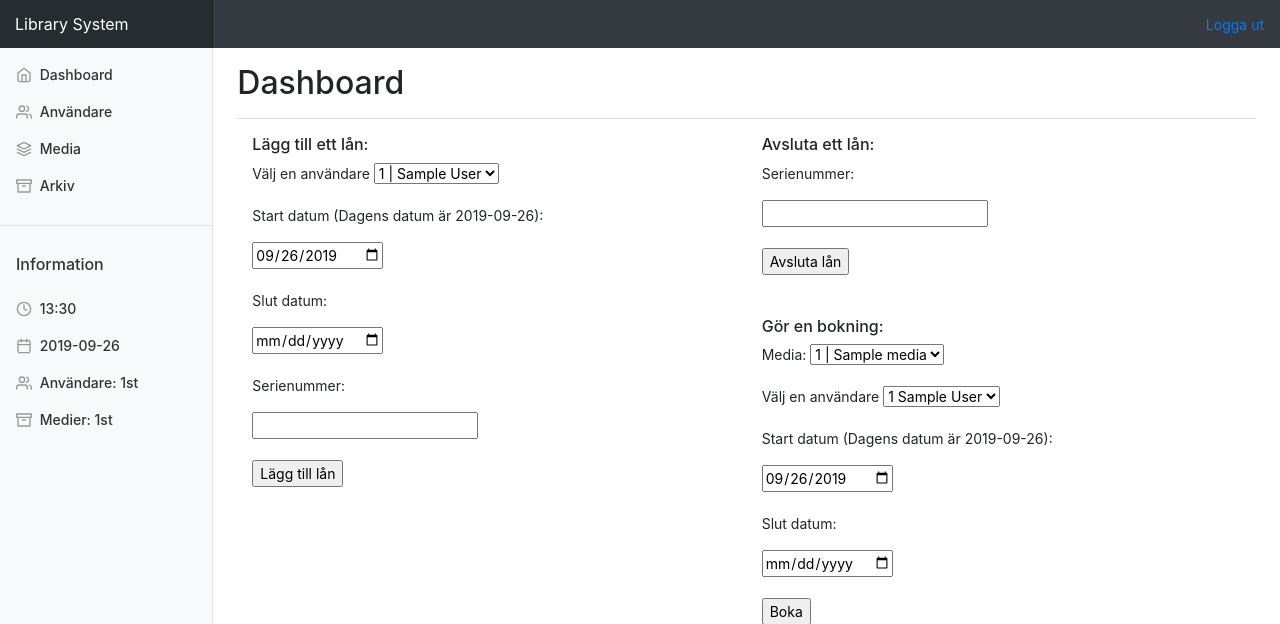
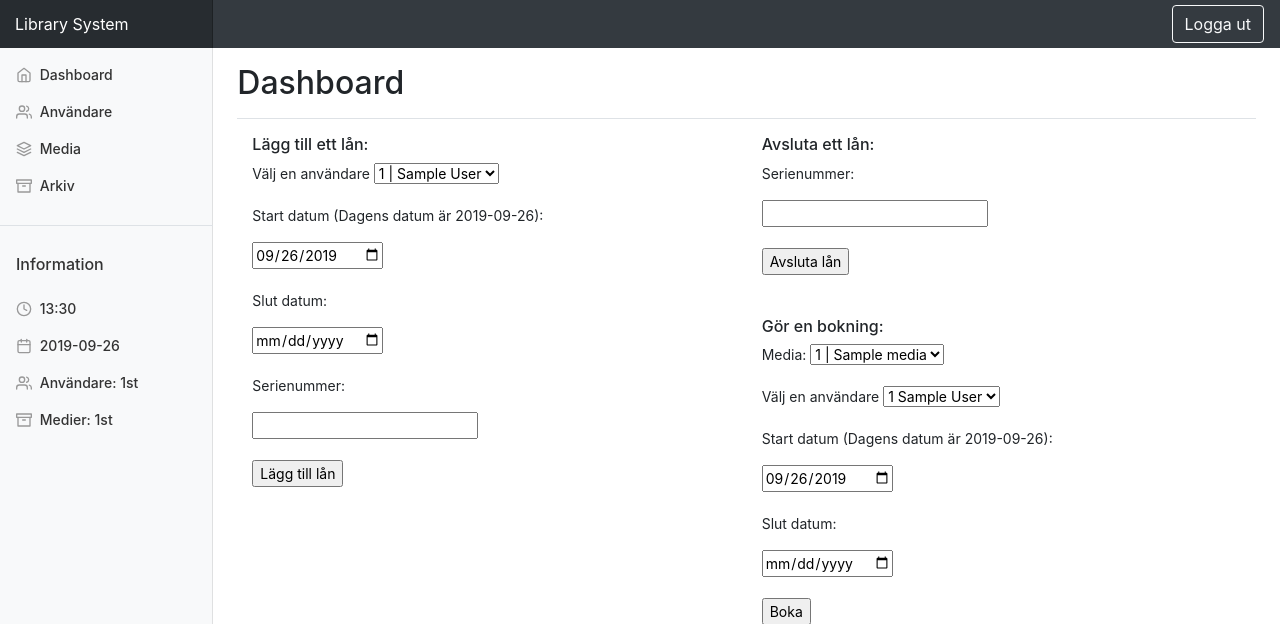
Before and after one commit to EddieGustafsson/LibrarySystem, a PHP site: page / in a window 1280 px wide. Shown: the top 624 px of the page. Run offline with PHP 8.4, Linux system fonts and the light colour scheme; the visitor is signed in with stand-in values (Sample User, id 1); tables that the repository leaves empty or names only in its code hold one stand-in row (values such as "Sample post"); some libraries are stand-ins or nearby versions.

Commit message:
Changed the style of the scrollbar

```diff
--- a/assets/css/dashboard.css
+++ b/assets/css/dashboard.css
@@ -1,5 +1,17 @@
 body {
   font-size: .875rem;
+}
+
+::-webkit-scrollbar {
+  height: 12px;
+  width: 12px;
+  background: #343a40;
+}
+
+::-webkit-scrollbar-thumb {
+  background: #ddd;
+  width: 2px;
+  -webkit-box-shadow: 0px 1px 2px rgba(0, 0, 0, 0.75);
 }
 
 .feather {
--- a/index.php
+++ b/index.php
@@ -30,7 +30,9 @@ if(!isset($_SESSION['login_user'])){
       <a class="navbar-brand col-sm-3 col-md-2 mr-0" href="#"><?php echo $site_name ?></a>
       <ul class="navbar-nav px-3">
         <li class="nav-item text-nowrap">
-        <a href = "logout.php">Logga ut</a>
+        <form class="form-inline my-2 my-lg-0" action="http://<?php echo $domain_name ?>/LibrarySystem/logout.php">
+            <button class="btn btn-outline-light" type="submit">Logga ut</button>
+        </form>
         </li>
       </ul>
     </nav>
```
